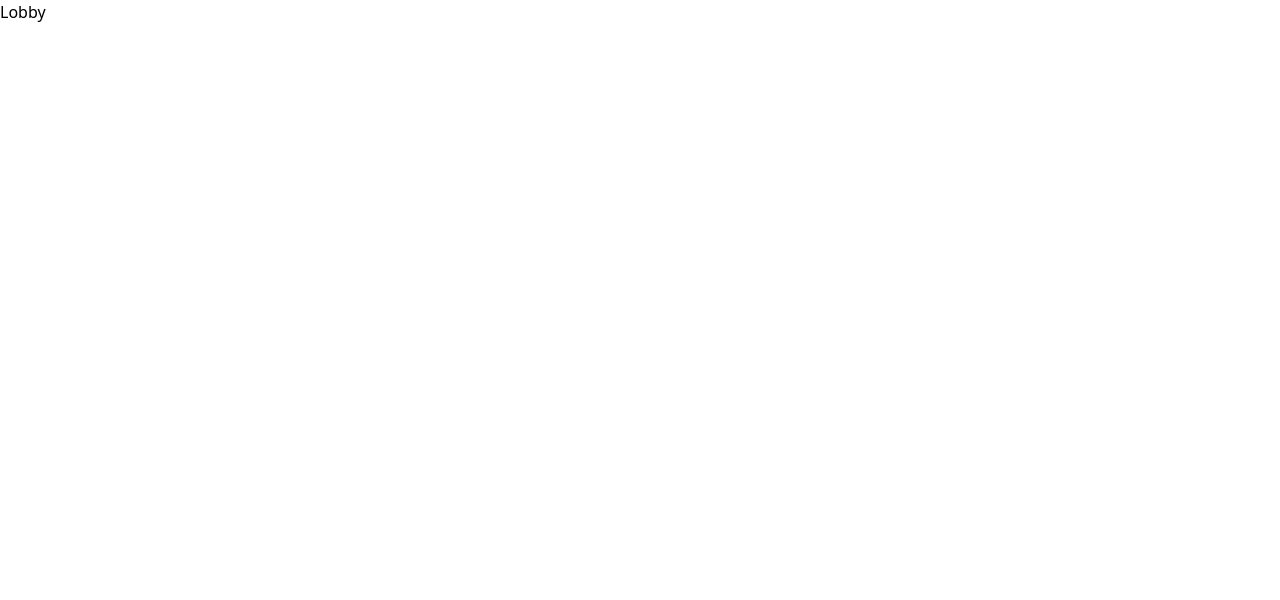
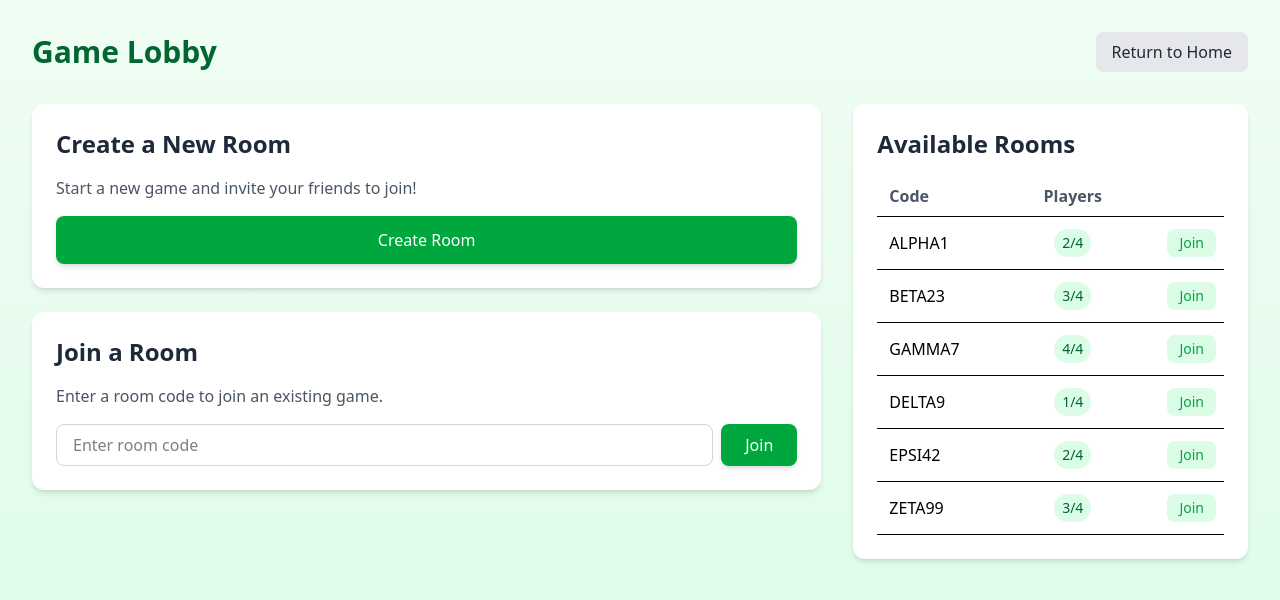
Before and after one commit to Prof-Rosario-UCLA/team25, a React (Vite) app in the folder client/: page /lobby in a window 1280 px wide. Shown: the top 600 px of the page. Built offline with nearby package versions, Linux system fonts and the light colour scheme.

Commit message:
Implement Lobby + Room pages: Layout + Style

```diff
--- a/client/src/pages/Home.jsx
+++ b/client/src/pages/Home.jsx
@@ -7,7 +7,7 @@ const Home = () => {
       <section className="text-center max-w-3xl mx-auto">
         <header className="mb-12">
           <h1 className="text-5xl md:text-6xl font-bold text-green-800 mb-6">LoopZoo</h1>
-          <p className="text-xl text-gray-700 mb-8">Challenge your knowledge and compete with friends in real-time trivia!</p>
+          <p className="text-xl text-gray-700 mb-8">Try to chain as many animals as possible!</p>
         </header>
 
         <div className="space-y-4 md:space-y-0 md:space-x-4 md:flex md:justify-center">
@@ -27,7 +27,7 @@ const Home = () => {
         </div>
 
         <footer className="mt-16 text-gray-600">
-          <p className="text-sm">© 2025 InQuizitive. All rights reserved.</p>
+          <p className="text-sm">© 2025 LoopZoo. All rights reserved.</p>
         </footer>
       </section>
     </main>
--- a/client/src/pages/Lobby.jsx
+++ b/client/src/pages/Lobby.jsx
@@ -1,11 +1,124 @@
 import React from 'react';
+import { useNavigate } from 'react-router-dom';
 
 const Lobby = () => {
+    const navigate = useNavigate();
+
+    // Dummy room data
+    const rooms = [
+        { id: 1, code: 'ALPHA1', players: 1 + (1 % 4) },
+        { id: 2, code: 'BETA23', players: 1 + (2 % 4) },
+        { id: 3, code: 'GAMMA7', players: 1 + (3 % 4) },
+        { id: 4, code: 'DELTA9', players: 1 + (4 % 4) },
+        { id: 5, code: 'EPSI42', players: 1 + (5 % 4) },
+        { id: 6, code: 'ZETA99', players: 1 + (6 % 4) },
+    ];
+
+    const handleReturn = () => {
+        navigate('/');
+    };
+
+    const handleCreateRoom = () => {
+        // For now, just navigate to a new room with a random ID
+        navigate(`/room/${Math.floor(Math.random() * 10000)}`);
+    };
+
+    const handleJoinRoom = (roomCode) => {
+        // For now, just navigate to the room with the given code
+        navigate(`/room/${roomCode}`);
+    };
+
     return (
-        <div className="Lobby">
-            <h1>Lobby</h1>
-        </div>
+        <main className="min-h-screen bg-gradient-to-b from-green-50 to-green-100 p-4 md:p-6 lg:p-8">
+            {/* Header */}
+            <header className="flex justify-between items-center mb-8">
+                <h1 className="text-3xl font-bold text-green-800">Game Lobby</h1>
+                <button
+                    onClick={handleReturn}
+                    className="bg-gray-200 hover:bg-gray-300 text-gray-800 px-4 py-2 rounded-lg transition-colors"
+                >
+                    Return to Home
+                </button>
+            </header>
+
+            <div className="flex flex-col lg:flex-row gap-8">
+                {/* Left column - Create/Join (wider) */}
+                <section className="lg:w-2/3">
+                    <div className="bg-white rounded-xl shadow-md p-6 mb-6">
+                        <h2 className="text-2xl font-semibold mb-4 text-gray-800">Create a New Room</h2>
+                        <p className="text-gray-600 mb-4">Start a new game and invite your friends to join!</p>
+                        <button
+                            onClick={handleCreateRoom}
+                            className="w-full bg-green-600 hover:bg-green-700 text-white py-3 px-4 rounded-lg font-medium transition-colors shadow-md"
+                        >
+                            Create Room
+                        </button>
+                    </div>
+
+                    <div className="bg-white rounded-xl shadow-md p-6">
+                        <h2 className="text-2xl font-semibold mb-4 text-gray-800">Join a Room</h2>
+                        <p className="text-gray-600 mb-4">Enter a room code to join an existing game.</p>
+
+                        <div className="flex gap-2">
+                            <input
+                                type="text"
+                                placeholder="Enter room code"
+                                className="flex-grow border border-gray-300 rounded-lg px-4 py-2 focus:ring-2 focus:ring-green-500 focus:border-green-500 outline-none"
+                            />
+                            <button
+                                className="bg-green-600 hover:bg-green-700 text-white py-2 px-6 rounded-lg font-medium transition-colors shadow-md"
+                            >
+                                Join
+                            </button>
+                        </div>
+                    </div>
+                </section>
+
+                {/* Right column - Room list (narrower) */}
+                <section className="lg:w-1/3">
+                    <div className="bg-white rounded-xl shadow-md p-6">
+                        <h2 className="text-2xl font-semibold mb-4 text-gray-800">Available Rooms</h2>
+
+                        {rooms.length === 0 ? (
+                            <p className="text-gray-500 text-center py-4">No rooms available. Create one!</p>
+                        ) : (
+                            <div className="overflow-y-auto max-h-96">
+                                <table className="w-full">
+                                    <thead className="border-b">
+                                        <tr>
+                                            <th className="text-left py-2 px-3 font-semibold text-gray-600">Code</th>
+                                            <th className="text-center py-2 px-2 font-semibold text-gray-600">Players</th>
+                                            <th className="text-right py-2 px-2"></th>
+                                        </tr>
+                                    </thead>
+                                    <tbody>
+                                        {rooms.map(room => (
+                                            <tr key={room.id} className="border-b hover:bg-green-50">
+                                                <td className="py-3 px-3 font-medium">{room.code}</td>
+                                                <td className="py-3 px-2 text-center">
+                                                    <span className="inline-flex items-center bg-green-100 text-green-800 py-1 px-2 rounded-full text-sm">
+                                                        {room.players}/4
+                                                    </span>
+                                                </td>
+                                                <td className="py-3 px-2 text-right">
+                                                    <button
+                                                        onClick={() => handleJoinRoom(room.code)}
+                                                        className="bg-green-100 hover:bg-green-200 text-green-600 px-3 py-1 rounded-lg transition-colors text-sm"
+                                                    >
+                                                        Join
+                                                    </button>
+                                                </td>
+                                            </tr>
+                                        ))}
+                                    </tbody>
+                                </table>
+                            </div>
+                        )}
+                    </div>
+                </section>
+            </div>
+        </main>
     );
-    }
+};
 
 export default Lobby;
--- a/client/src/pages/Signup.jsx
+++ b/client/src/pages/Signup.jsx
@@ -34,7 +34,6 @@ const Signup = () => {
                 className="w-full border border-gray-300 p-2 rounded focus:ring-2 focus:ring-green-500 focus:border-green-500 outline-none"
                 required
               />
-              <small className="text-gray-500 mt-1 block">We'll never share your email with anyone else.</small>
             </div>
           </fieldset>
 
@@ -116,7 +115,7 @@ const Signup = () => {
         </ul>
 
         <div className="mt-6 bg-white p-4 rounded-lg border border-green-100">
-          <h3 className="font-medium text-lg mb-2">JOIN JOIN JOIN JOIN JOIN JOIN JOIN JOIN JOIN JOIN</h3>
+          <h3 className="font-medium text-lg mb-2">When one player names an animal, the next has to name one starting with the letter the previous ended with</h3>
         </div>
       </aside>
     </main>
```
Also changed, not shown: client/src/pages/Room.jsx (+68 -4 lines).
